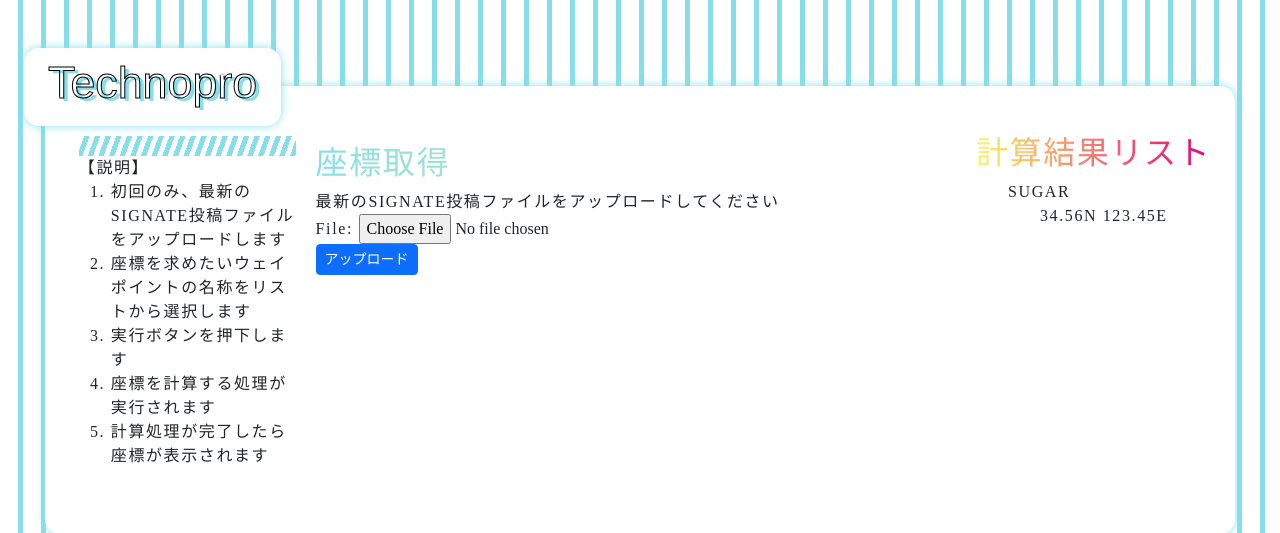
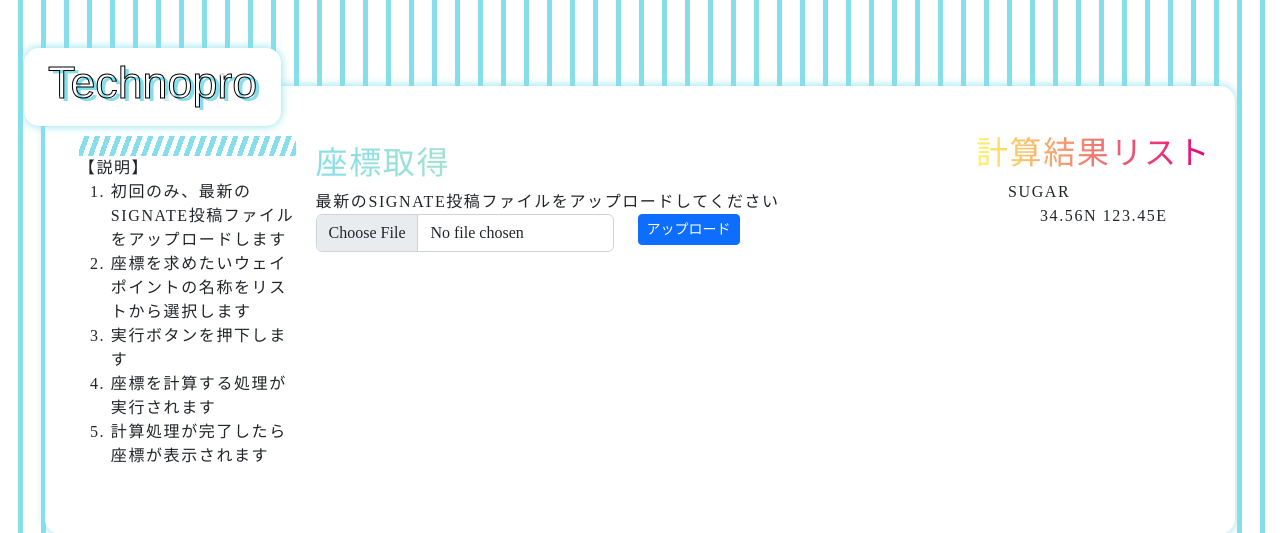
Before and after one commit to il-piccola/Technopro, a Django app: page /upload in a window 1280 px wide. Shown: the top 533 px of the page. Run offline with Django 4.2, Linux system fonts and the light colour scheme.

Commit message:
20220716_03

```diff
--- a/Technopro/forms.py
+++ b/Technopro/forms.py
@@ -3,19 +3,16 @@ from django import forms
 from django.core.files.storage import default_storage
 from .settings import *
 
-class uploadForm(forms.Form) :
-    file = forms.FileField()
+def getWaypointList() :
+    ret = []
+    waypoint_path = os.path.join(WORKDIR, WAYPOINT_FILE)
+    f = open(waypoint_path, encoding='utf_8')
+    list = csv.reader(f)
+    for row in list :
+        ret.append((row[0], row[1]))
+    return ret
 
 class indexForm(forms.Form) :
-    def getWaypointList() :
-        ret = []
-        waypoint_path = os.path.join(WORKDIR, WAYPOINT_FILE)
-        f = open(waypoint_path, encoding='utf_8')
-        list = csv.reader(f)
-        for row in list :
-            ret.append((row[0], row[1]))
-        return ret
-
     waypoint = forms.ChoiceField(
         choices=getWaypointList(),
         widget=forms.Select(attrs={'class':'form-select'})
--- a/Technopro/settings.py
+++ b/Technopro/settings.py
@@ -137,7 +137,7 @@ DEFAULT_AUTO_FIELD = 'django.db.models.BigAutoField'
 
 # 投稿ファイル名(基準ファイル)
 # ※ このプログラムを最初に動かす前に、予めこのファイルを投稿しておいてください
-# ※ このプログラムで最終的にスコアが改善した場合、このファイルの内容が書き換わります
+# ※ このプログラムでスコアが改善した場合、このファイルの内容が書き換わります
 SUBMISSION_FILE = "submission.csv"
 
 # 探索ウェイポイントリストファイル名
--- a/Technopro/templates/Technopro/index.html
+++ b/Technopro/templates/Technopro/index.html
@@ -43,8 +43,14 @@
                 {% if not indexform %}
                 <form action="{% url 'upload' %}" method="POST" class="form-inline" enctype="multipart/form-data">
                 {% csrf_token %}
-                {{ uploadform }}<br>
+                <div class="row">
+                <div class="col-auto">
+                <input type="file" name="file" accept="text/csv" class="form-control" required>
+                </div>
+                <div class="col-auto">
                 <button type="submit" name="btn_upload" class="btn btn-primary btn-sm">アップロード</button>
+                </div>
+                </div>
                 </form>
                 {% else %}
                 <form action="{% url 'index' %}" method="POST" class="form-inline">
--- a/Technopro/views.py
+++ b/Technopro/views.py
@@ -18,14 +18,15 @@ def getParams() :
 def upload(request) :
     params = getParams()
     params['msg'] = '最新のSIGNATE投稿ファイルをアップロードしてください'
-    params['uploadform'] = uploadForm()
     if request.POST :
-        uploadform = uploadForm(request.POST, request.FILES)
-        if uploadform.is_valid() :
+        ext = os.path.splitext(request.FILES['file'].name)[1][1:].lower()
+        if ext == 'csv' :
             submission_path = os.path.join(WORKDIR, SUBMISSION_FILE)
             with open(submission_path, 'wb') as f:
                 f.write(request.FILES['file'].read())
-        return redirect('index')
+            return redirect('index')
+        else :
+            params['msg'] = 'アップロードできるファイルはCSVだけです'
     return render(request, 'Technopro/index.html', params)
 
 def index(request) :
@@ -77,9 +78,7 @@ def getProgress() :
 
 def isExistsSubmission() :
     submission_path = os.path.join(WORKDIR, SUBMISSION_FILE)
-    print(submission_path)
     ret = os.path.exists(submission_path)
-    print(ret)
     return ret
 
 def getFinList() :
```
